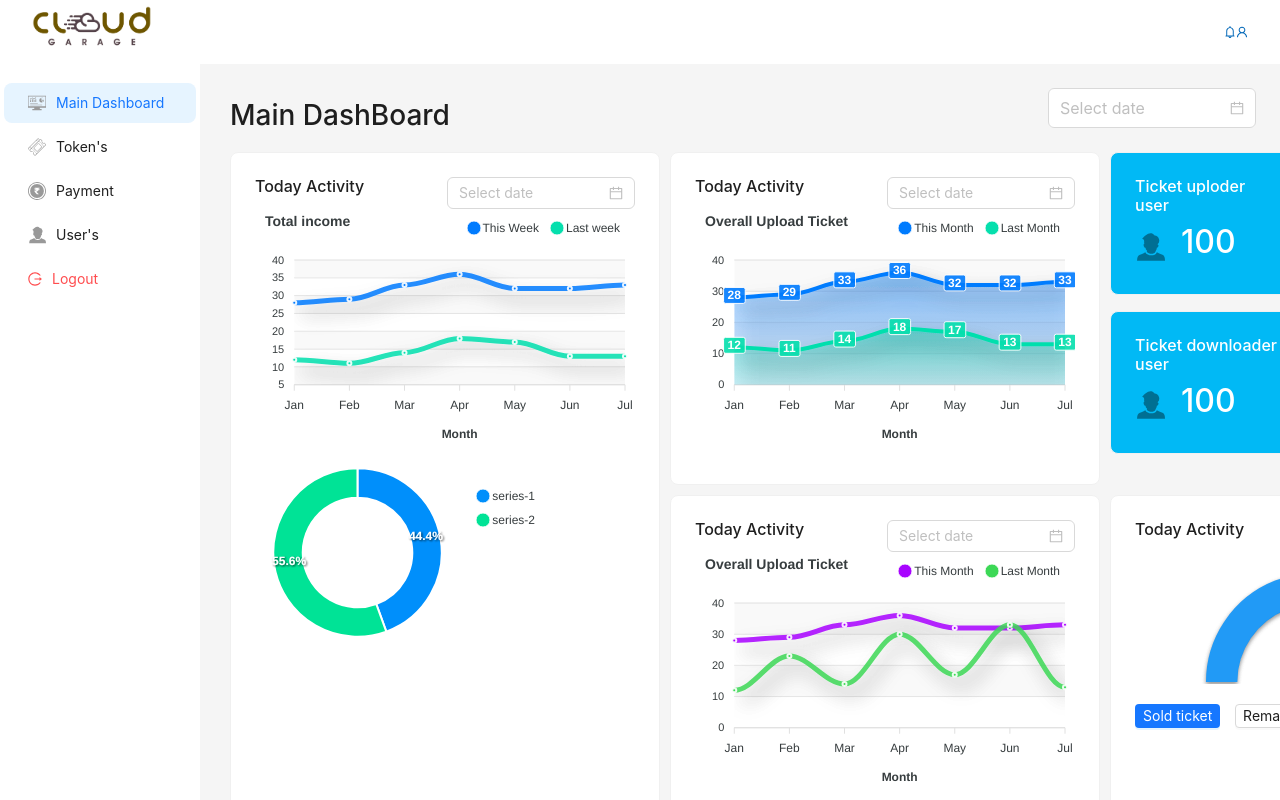
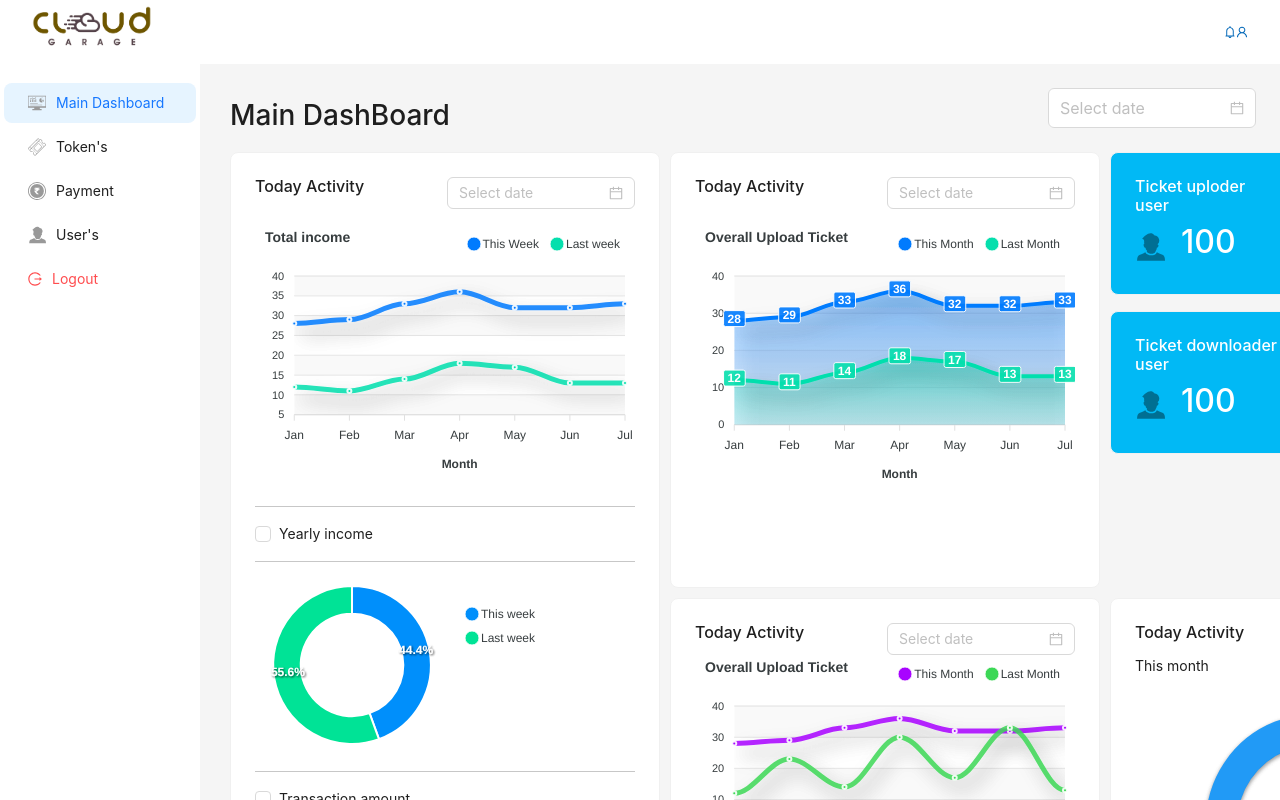
Before and after one commit to mohamedarief0/Admin-Dashboard, a React (Create React App) app: page /dashboard in a window 1280 px wide. Built offline with nearby package versions, Linux system fonts and the light colour scheme.

Commit message:
Add all the chart in the main dashboard

```diff
--- a/src/MainDashboard/MainDashboard.css
+++ b/src/MainDashboard/MainDashboard.css
@@ -1,15 +1,18 @@
+*{
+  box-sizing: border-box;
+}
 .card-container-bg {
   background-color: #01b9f5;
   color: white;
   width: 380px;
-  /* height: max-content; */
+
 }
 .main-grid-container {
   display: grid;
   grid-template-columns: repeat(3, 1fr);
+  /* grid-template-rows: repeat(2, 200px); */
   gap: 10px;
-  width: fit-content;
-
+  width: auto;
 }
 /* gird child  */
 .item-1 {
@@ -21,3 +24,11 @@
 }
 .item-4 {
 }
+
+.overall-details{
+  display: flex;
+  justify-content: space-around;
+  background-color: white;
+  border-radius: 5px;
+  padding: 24px;
+}
--- a/src/MainDashboard/MainDashboard.js
+++ b/src/MainDashboard/MainDashboard.js
@@ -2,11 +2,19 @@ import React, { useState } from "react";
 import "./MainDashboard.css";
 //icon
 import AddUserIcon from "../Asset/group-icon.svg";
-import { Button, Form, DatePicker, Card, Col, Row } from "antd";
+import { Button, Form, DatePicker, Card, Col, Row,Checkbox } from "antd";
 import LineChart from "../LineChart";
 
 function MainDashboard() {
-  const [chartData, setChartData] = useState({
+  // Date picker
+  const config = {
+    rules: [{ type: "object", required: true, message: "Please select date!" }],
+  };
+  //check box
+  const onChange = (e) => {
+    console.log(`checked = ${e.target.checked}`);
+  };
+  const [totalIncome, setTotalIncome] = useState({
     series: [
       {
         name: "This Week",
@@ -76,6 +84,7 @@ function MainDashboard() {
       },
     },
   });
+
   // totalIncomeDonut below the total icome card
   const [totalIncomeDonut, setTotalIncomeDonut] = useState({
     series: [44, 55],
@@ -107,6 +116,7 @@ function MainDashboard() {
           },
         },
       ],
+      labels: ["This week", "Last week"],
     },
   });
 
@@ -312,11 +322,84 @@ function MainDashboard() {
     },
   });
 
-  const config = {
-    rules: [{ type: "object", required: true, message: "Please select date!" }],
-  };
+  // Overall details
+  // 2nD Row Movie donut
+  const [movie, setMovie] = useState({
+    series: [44, 55, 12, 40],
+    options: {
+      // plotOptions: {
+      //   pie: {
+      //     donut: {
+      //       labels: {
+      //         show: true,
+      //         name: {...}
+      //         value:{...},
+      //       },
+      //     },
+      //   },
+      // },
+      chart: {
+        type: "donut",
+      },
+      plotOptions: {
+        pie: {
+          offset: 5, // Adjust the offset value as needed
+        },
+      },
+      responsive: [
+        {
+          breakpoint: 480,
+          options: {
+            chart: {
+              width: 280,
+            },
+            legend: {
+              position: "top",
+            },
+          },
+        },
+      ],
+      labels: ["Download", "sold", "upload", "Remaining"], // Set the labels for each series
+      colors: ["#1486FF", "#05DFAD", "#BFDEFF", "#0C0815"],
+    },
+  });
+
+  // 2nD Row sports donut
+  const [sports, setsports] = useState({
+  series: [42, 23, 22, 50],
+  options: {
+    chart: {
+      type: "donut",
+    },plotOptions: {
+      pie: {
+        customScale: 1,
+        expandOnClick: true,
+        dataLabels: {
+          offset: 0,
+        },
+      },
+    },
+    responsive: [
+      {
+        breakpoint: 480,
+        options: {
+          chart: {
+            width: 280,
+          },
+          legend: {
+            position: "top",
+          },
+        },
+      },
+    ],
+    labels: ["Download", "sold", "upload", "Remaining"], // Set the labels for each series
+    colors: ["#1486FF", "#05DFAD", "#BFDEFF", "#0C0815"],
+  },
+});
+
+
   return (
-    <div>
+    <>
       {/* Heading title  */}
       <div className="d-flex justify-content-between align-items-center">
         <h3 className="">Main DashBoard</h3>
@@ -324,29 +407,33 @@ function MainDashboard() {
           <DatePicker size="large" />
         </Form.Item>
       </div>
+
       {/*1st row*/}
       {/* Total income card chart */}
-      {/* Total main grid div */}
       <div className="main-grid-container">
-        <Card className="item item-1">
+        <Card bordered className="item item-1">
           <div className="d-flex justify-content-between">
             <h6>Today Activity </h6>
             <DatePicker />
           </div>
-          <div className="">
-            <LineChart data={chartData} type="line" width={380} />
+      {/* Total main Line grid div */}
+          <div className="mt-3">
+            <LineChart data={totalIncome} type="line" width={380} height={250}/>
           </div>
+          <hr/><Checkbox onChange={onChange}>Yearly income</Checkbox><hr/>
           <LineChart data={totalIncomeDonut} type="donut" width={300} />
+          <hr/><Checkbox onChange={onChange}>Transaction amount</Checkbox><hr/>
+          <LineChart data={totalIncomeDonut} type="donut" width={250} />
         </Card>
 
-        {/* Overall upload card chart */}
+        {/* Overall upload Area card chart */}
         <Card className="item item-2">
           <div className="d-flex justify-content-between">
             <h6>Today Activity</h6>
             <DatePicker />
           </div>
-          <div className="d-flex align-items-center">
-            <LineChart data={uploadTicket} type="area" width={380} />
+          <div className="mt-3">
+            <LineChart data={uploadTicket} type="area" width={380} height={260}/>
           </div>
         </Card>
 
@@ -404,7 +491,8 @@ function MainDashboard() {
             <h6>Today Activity</h6>
             <DatePicker />
           </div>
-          <div className="d-flex align-items-center">
+          <div className="">
+            <p>This month</p>
             <LineChart
               data={overallTicketDetails}
               type="radialBar"
@@ -432,15 +520,13 @@ function MainDashboard() {
           <h3 className="">Overall details</h3>
           <DatePicker />
         </div>
-        <Card  className="d-flex justify-content-between ">
+        <div className="overall-details">
+          <LineChart data={movie} type="donut" width={320} />
+          <LineChart data={sports} type="donut" width={320} />
           <LineChart data={totalIncomeDonut} type="donut" width={320} />
-          <LineChart data={totalIncomeDonut} type="donut" width={320} />
-          <LineChart data={totalIncomeDonut} type="donut" width={320} />
-          {/* <LineChart data={totalIncomeDonut} type="donut" />
-          <LineChart data={totalIncomeDonut} type="donut" /> */}
-        </Card>
+        </div>
       </div>
-    </div>
+    </>
   );
 }
 
```
